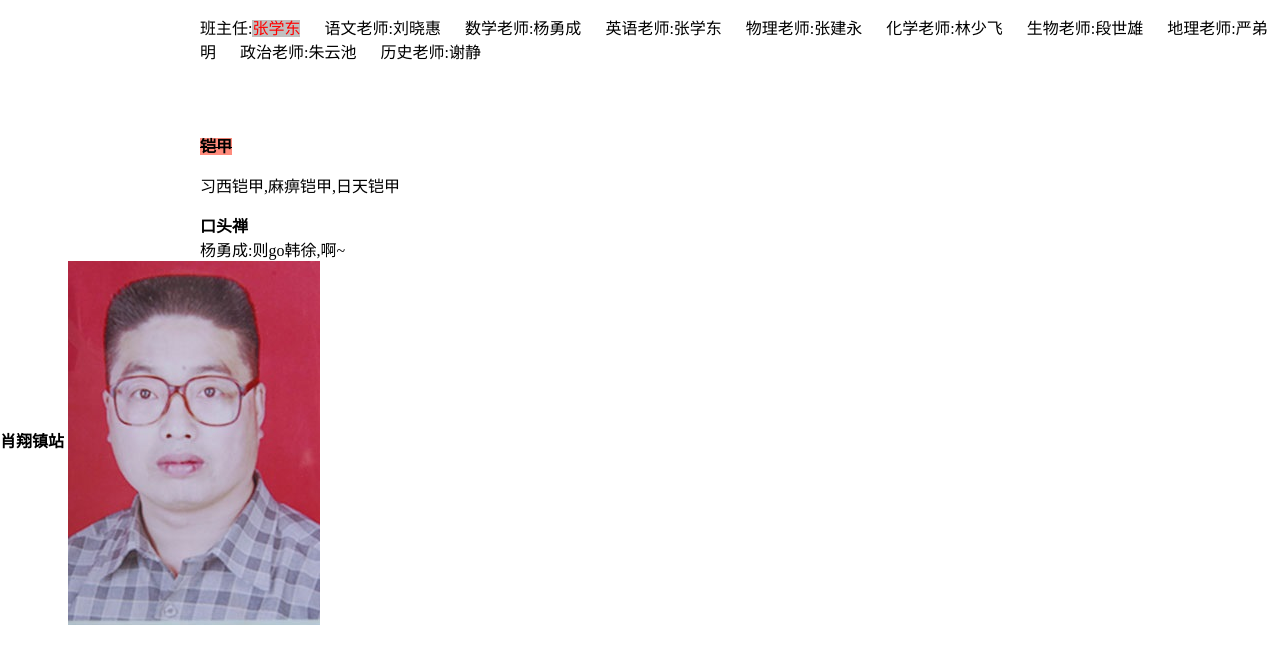
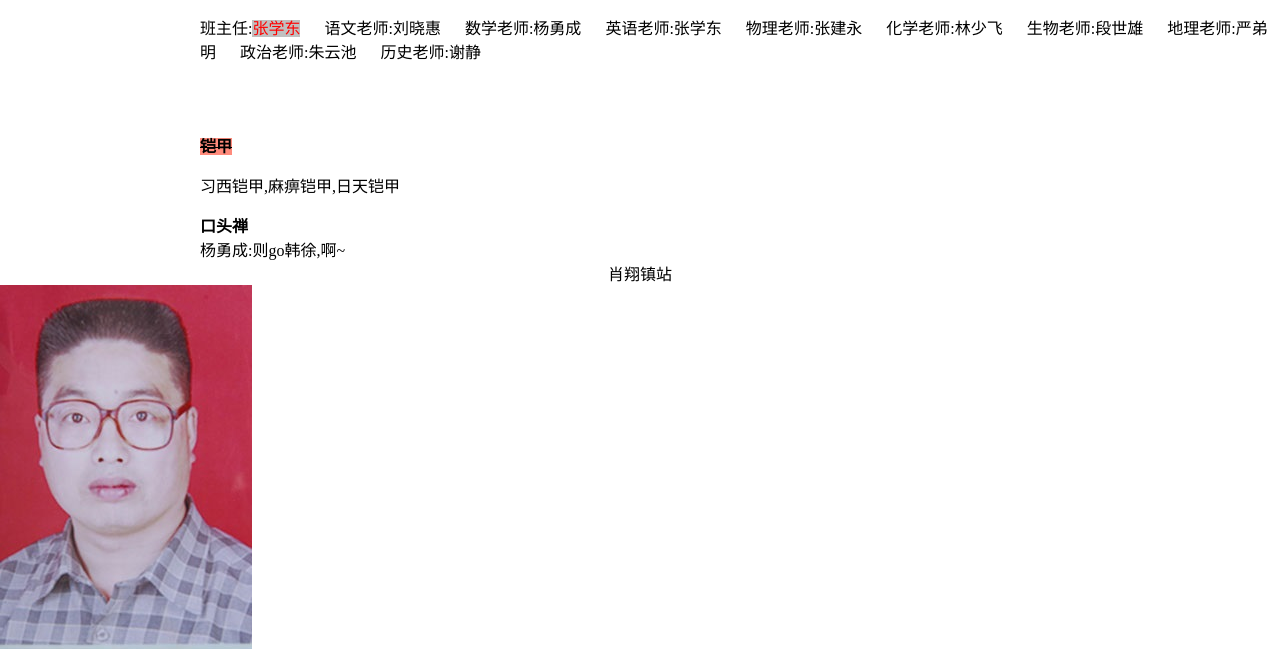
Before and after one commit to 250640336/529.github.io, a plain HTML site: page index.html in a window 1280 px wide. Shown: the part 178-827 px from the top of the page. Before the commit the page ends 803 px from the top, so only its background shows below. Drawn offline with Linux system fonts and the light colour scheme.

Commit message:
Update index.html

```diff
--- a/index.html
+++ b/index.html
@@ -77,7 +77,7 @@
 		<p id="fuck1">习西铠甲,麻痹铠甲,日天铠甲</p>
 	<b class="cls6">口头禅</b>
 	<div  id="fuck" type="margin-left:20px;">杨勇成:则go韩徐,啊~</div>
-	<b style="text-align:center;">肖翔镇站</b>
+	<div style="text-align:center;">肖翔镇站</div>
 	<img src="201802011015176759.jpg"  align="center" />
  </body>
 </html>
```
